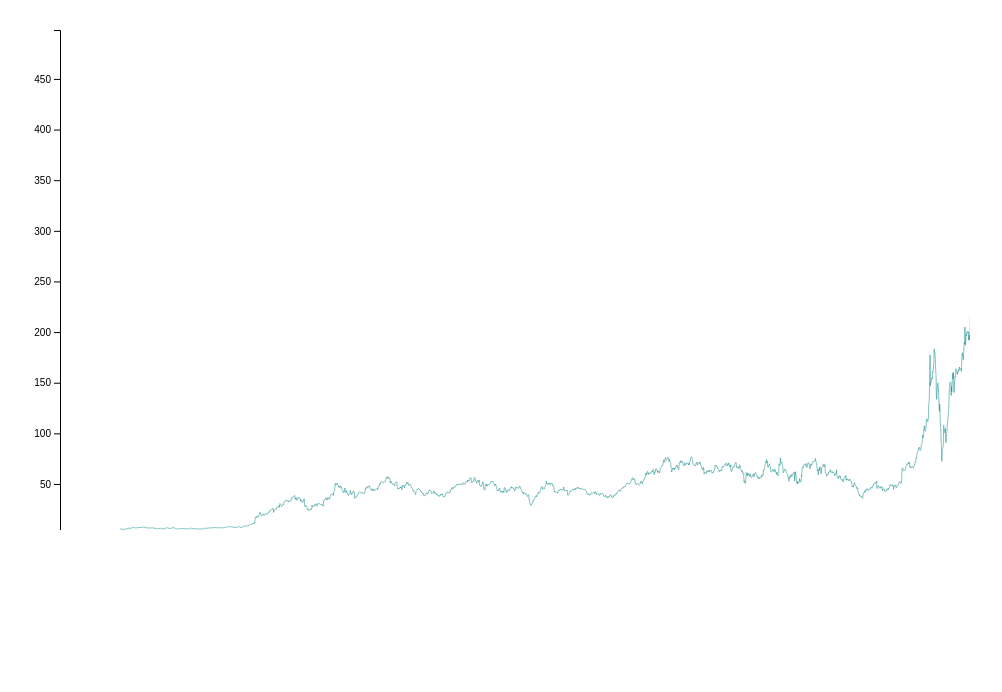
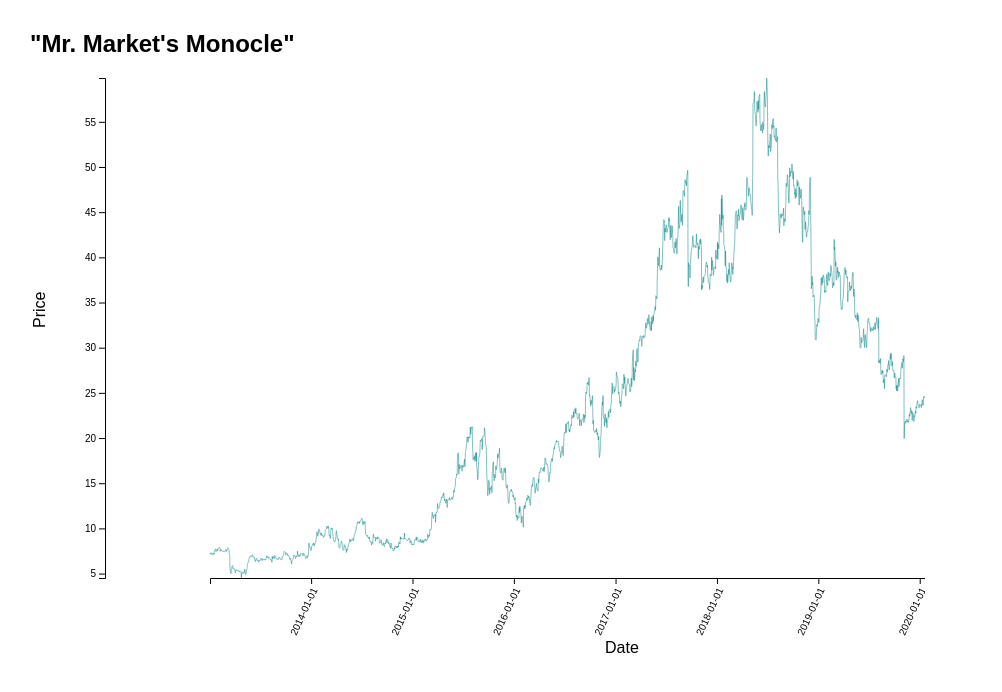
Before and after one commit to lucaschadwicklam97/w209_final_project, a plain HTML site: page code/index.html in a window 1280 px wide. Shown: the whole page, without its empty margins (0-1002 px from the left). Drawn offline with nearby package versions, Linux system fonts and the light colour scheme.

Commit message:
added some labels

```diff
--- a/code/index.html
+++ b/code/index.html
@@ -3,10 +3,12 @@
 <head>
   <meta charset="UTF-8">
   <link rel="stylesheet" href="./style.css">
+  <h2>"Mr. Market's Monocle"</br></h2>
 </head>
 <body>
 
-    <script src='https://d3js.org/d3.v4.min.js'></script><script  src="./script.js"></script>
+    <script src='https://d3js.org/d3.v4.min.js'></script>
+    <script  src="./script.js"></script>
 
 </body>
 </html>
--- a/code/script.js
+++ b/code/script.js
@@ -2,10 +2,16 @@
 
 var parseDate = d3.timeParse("%Y-%m-%d");
 
-var width = 1000
-var height = 500
+var width = 1000,
+	height = 500,
+	//reveal x axis
+	xAxisSpace = 70,
+	xLabelSpace = 10,
+	//add label names
+	xlabel = "Date",
+    ylabel = "Price";
 
-var margin = ({top: 0, right: 30, bottom: 0, left: 30}),
+var margin = ({top: 0, right: 30, bottom: 0, left: 75}),
       iwidth = width - margin.left - margin.right,
       iheight = height - margin.top - margin.bottom;
 
@@ -18,12 +24,13 @@ var rowConverter = function(d) {
 }
 
 var ticker = "./data/TSLA";
-//var ticker = "./data/SUPN";
+var ticker = "./data/SUPN";
 
 d3.csv(ticker + ".csv", rowConverter, function(data) {
 
 	var dataset = data;
 
+    // set X and Y axis scale
 	var xScale = d3.scaleTime()
 		.domain([
 			d3.min(dataset, function(d) { return d.date }),
@@ -46,7 +53,7 @@ d3.csv(ticker + ".csv", rowConverter, function(data) {
 	var svg = d3.select("body")
 		.append("svg")
 		.attr("width", iwidth)
-		.attr("height", iheight)
+		.attr("height", iheight + xAxisSpace + xLabelSpace) //reveal x axis and label
 	        .append("g")
 	        .attr("transform", "translate(" + margin.left + "," + margin.top + ")");
 
@@ -65,8 +72,6 @@ d3.csv(ticker + ".csv", rowConverter, function(data) {
 		.attr("class", "y axis")
 		.call(d3.axisLeft(yScale));
 
-
-
 	svg.append("path")
 		.datum(dataset)
 		.attr("class", "line")
@@ -74,4 +79,21 @@ d3.csv(ticker + ".csv", rowConverter, function(data) {
 	        .attr("stroke", "steelblue")
 	        .attr("fill", "none")
                 .attr("stroke-width", "6");
+
+    svg.append("text")
+  		.classed("chartAxis", true)
+  		.attr("y", height + xAxisSpace + 5)
+      	.attr("x", width / 2)
+        .text(xlabel)
+        .attr("id","xlabel")
+    ;
+
+    svg.append("text")
+       	.classed("chartAxis", true)
+      	.attr("transform", "rotate(-90)")
+      	.attr("y", -60)
+      	.attr("x", -height / 2)
+      	.text(ylabel)
+        .attr("id","ylabel")
+    ;
 });
```
Also changed, not shown: 2 other files.
